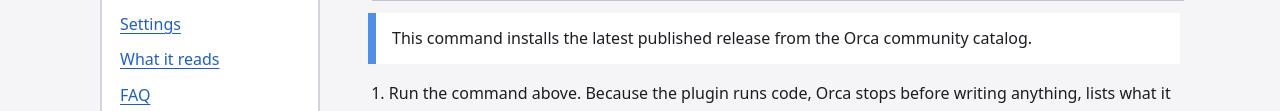
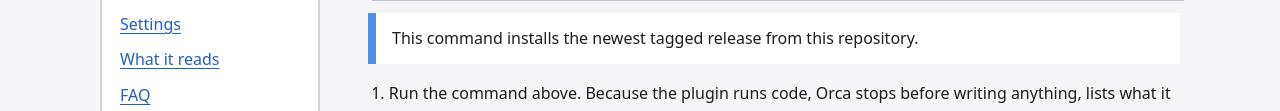
Before and after one commit to Lilykos/orca-the-lobby, a plain HTML site: page docs/guide.html in a window 1280 px wide. Shown: the part 665-776 px from the top of the page. Drawn offline with Linux system fonts and the light colour scheme.

Commit message:
docs: clarify published 1.3 release and verification

```diff
--- a/docs/guide.html
+++ b/docs/guide.html
@@ -85,7 +85,7 @@
           <code id="install-cmd">orca plugin install Lilykos/orca-the-lobby</code>
           <button type="button" data-copy="#install-cmd" aria-label="Copy the install command">Copy</button>
         </div>
-        <p class="note">This command installs the latest published release from the Orca community catalog.</p>
+        <p class="note">This command installs the newest tagged release from this repository.</p>
         <ol>
           <li>Run the command above. Because the plugin runs code, Orca stops before writing anything, lists what it would be granted along with the publisher and repository, and prints the exact command to re-run with <code>--approve &lt;fingerprint&gt;</code>.</li>
           <li>Read the capabilities (<a href="./#permissions">what each is for</a>), then re-run that command to approve. The approval is bound to this plugin, version, files and access.</li>
```
Also changed, not shown: docs/index.html (+1 -1 lines), 5 other files.
